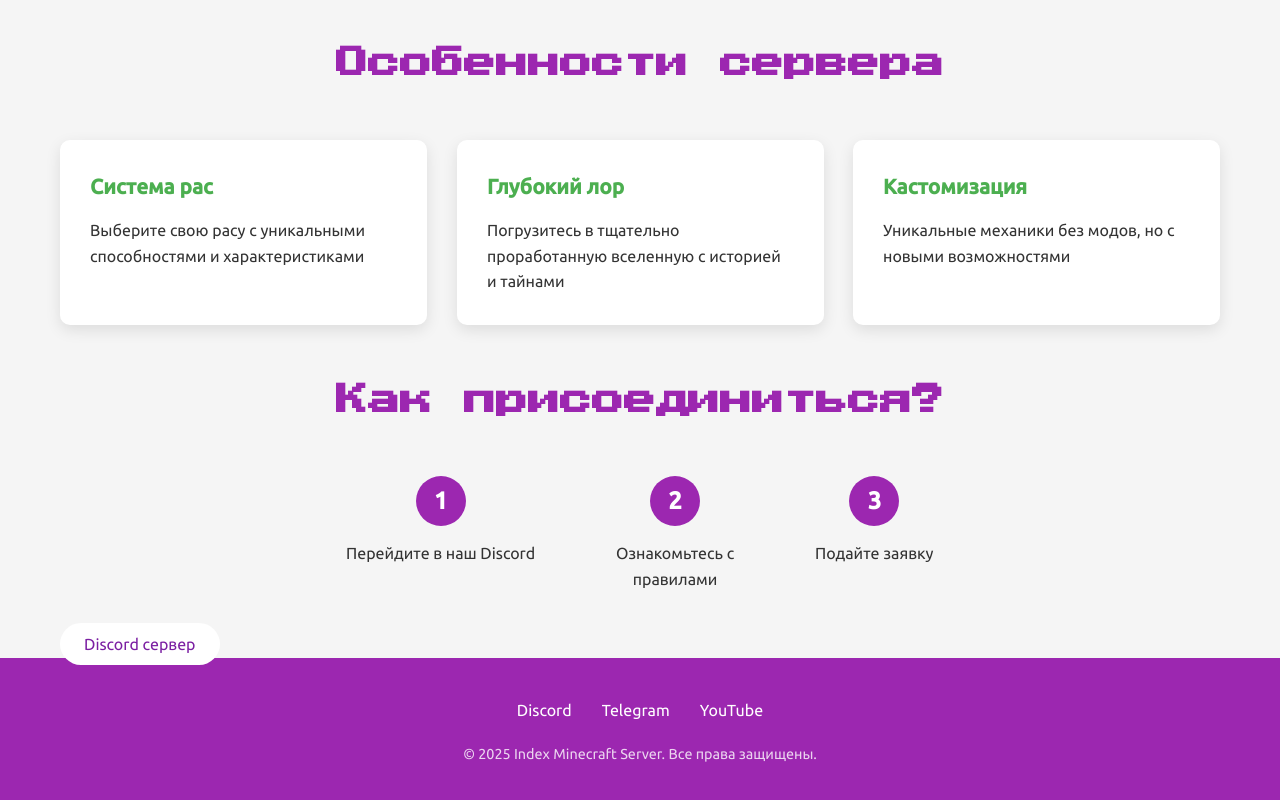
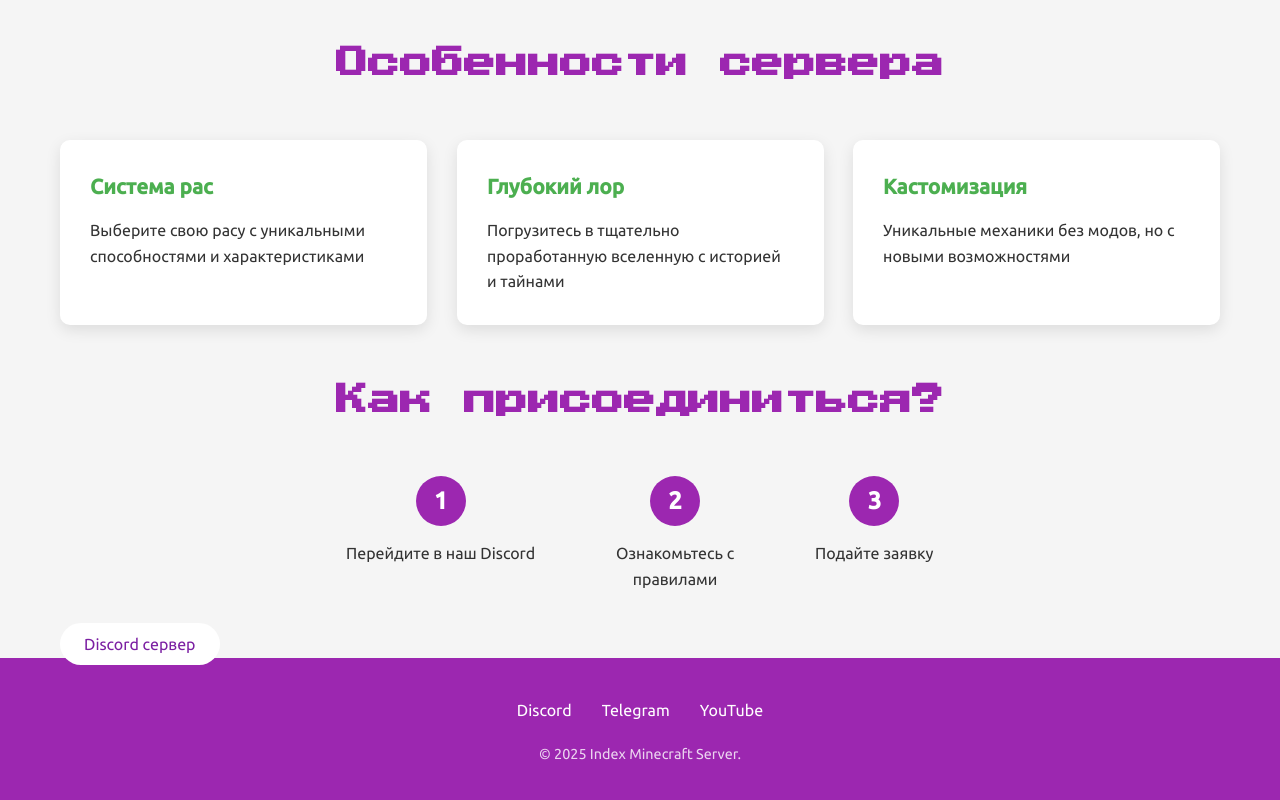
Before and after one commit to Bleizzy/Index-site, a plain HTML site: page index.html in a window 1280 px wide. Shown: the part 730-1530 px from the top of the page. Drawn offline with Linux system fonts and the light colour scheme.

Commit message:
Update index.html

```diff
--- a/index.html
+++ b/index.html
@@ -88,7 +88,7 @@
                 <a href="https://www.youtube.com/@Index_off" target="_blank" class="social-link">YouTube</a>
             </div>
             <div class="copyright">
-                &copy; 2025 Index Minecraft Server. Все права защищены.
+                &copy; 2025 Index Minecraft Server.
             </div>
         </div>
     </footer>
```
